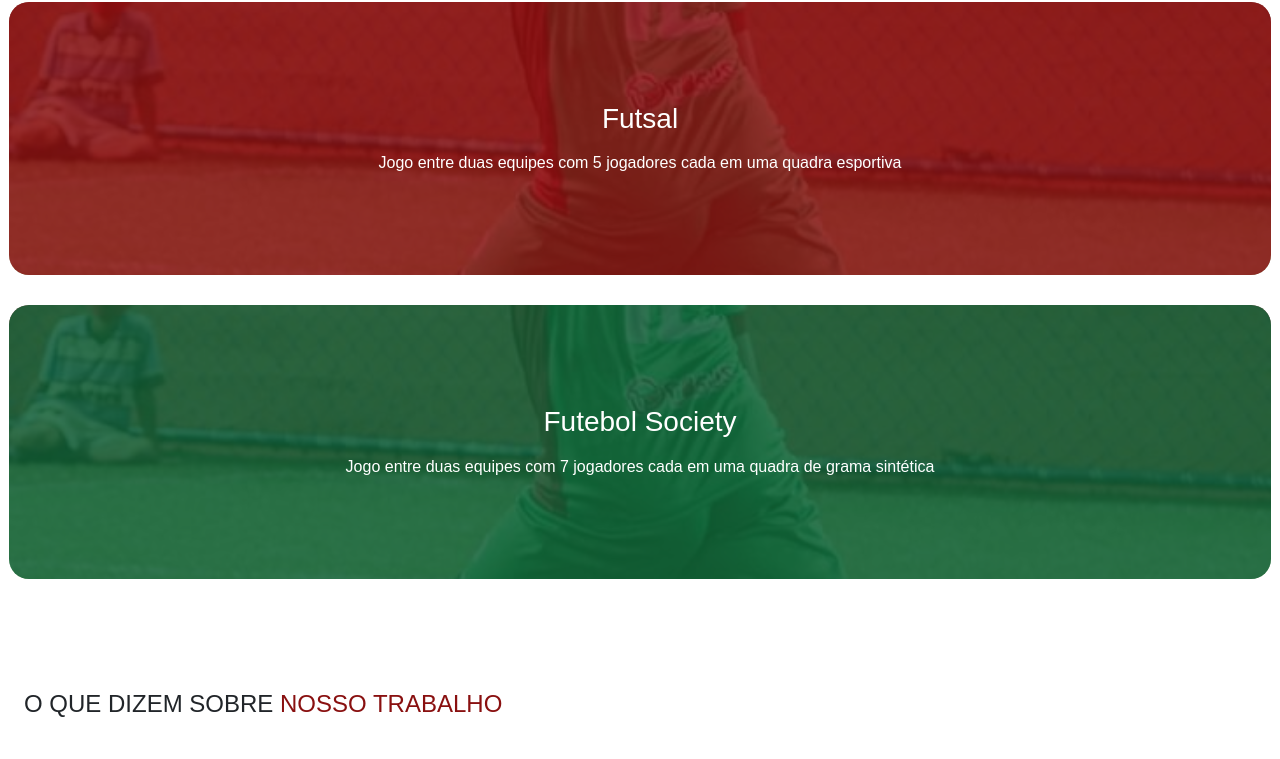
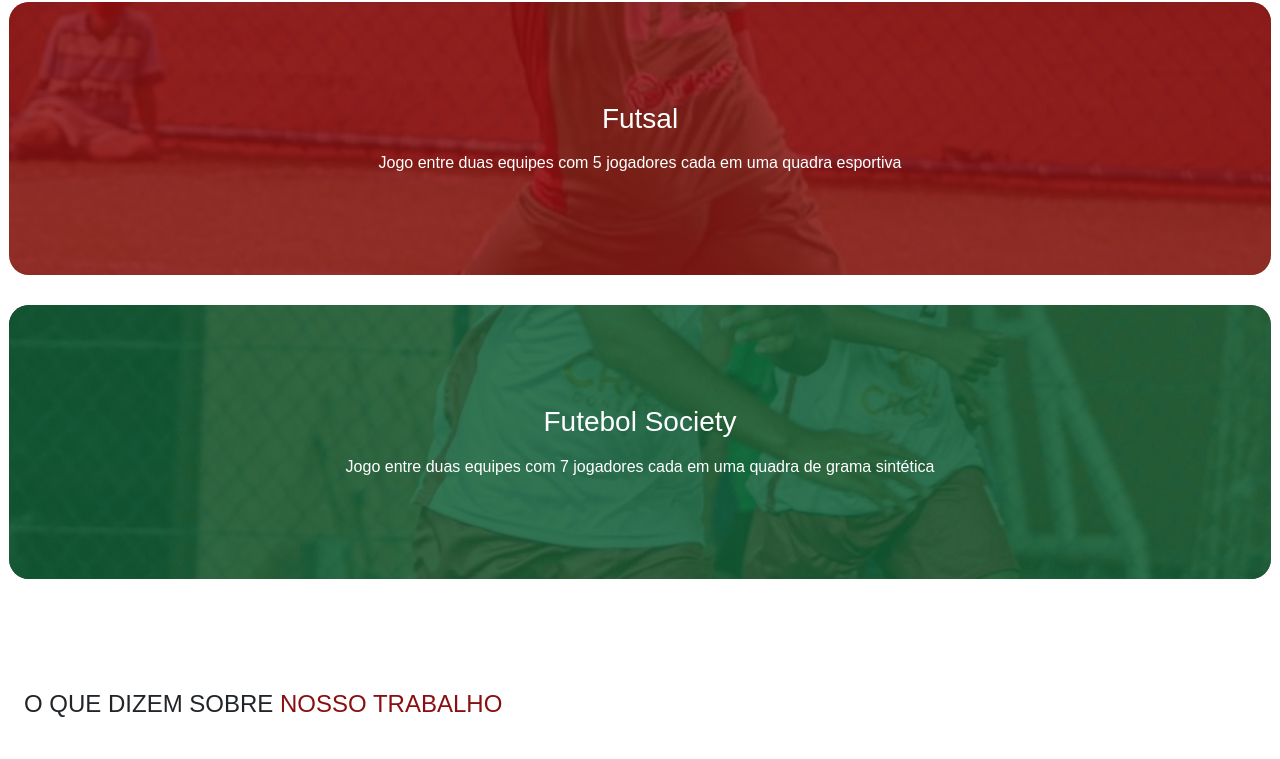
Before and after one commit to GabrielSlima/mitosfc.github.io, an Angular app in the folder mitosfc/: page / in a window 1280 px wide. Shown: the part 4749-5508 px from the top of the page. Built offline with nearby package versions, Linux system fonts and the light colour scheme.

Commit message:
Add modality dynamic bg-image  load

```diff
--- a/mitosfc/src/app/app.component.css
+++ b/mitosfc/src/app/app.component.css
@@ -53,7 +53,6 @@ header ul li img{width: 30px; margin: 10px;}
     border-radius: 20px;
     padding: 0;
     margin: 15px 0;
-    background-image: url('../assets/images/games/index.jpeg');
     background-size: cover;
     background-repeat: no-repeat;
     background-position: center;
--- a/mitosfc/src/app/app.component.html
+++ b/mitosfc/src/app/app.component.html
@@ -58,7 +58,7 @@
             <h4 class="">MODALIDADES</h4>
         </div>
         <div class="row">
-            <div *ngFor="let modality of modalities" class="col-12 modality">
+            <div *ngFor="let modality of modalities" class="col-12 modality" style="background-image: url('../assets/images/games/{{ modality.image_name}}')">
                 <div class="filtered-modality {{ modality.color }}">
                     <h3 class="mb-3">{{ modality.name }}</h3>
                     <div>{{ modality.description }}</div>
--- a/mitosfc/src/app/app.component.ts
+++ b/mitosfc/src/app/app.component.ts
@@ -17,11 +17,14 @@ export class AppComponent {
   modalities: Modality[] = [{
     name: "Futsal",
     description: "Jogo entre duas equipes com 5 jogadores cada em uma quadra esportiva",
-    color: "red-85"
+    color: "red-85",
+    image_name: 'index.jpeg'
   },{
     name: "Futebol Society",
     description: "Jogo entre duas equipes com 7 jogadores cada em uma quadra de grama sintética",
-    color: "green-85"
+    color: "green-85",
+    image_name: '3.jpeg'
+
   }]
 
   reviews: Review[] = [{
--- a/mitosfc/src/app/interfaces/Modality.ts
+++ b/mitosfc/src/app/interfaces/Modality.ts
@@ -2,4 +2,5 @@ export interface Modality {
     name: string;
     description: string;
     color: string;
+    image_name: string;
 }
```
Also changed, not shown: mitosfc/src/assets/images/games/3.jpeg (added).
